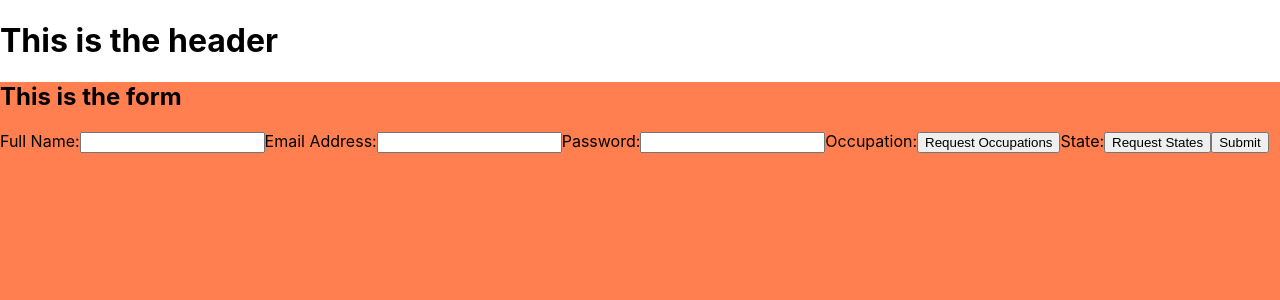
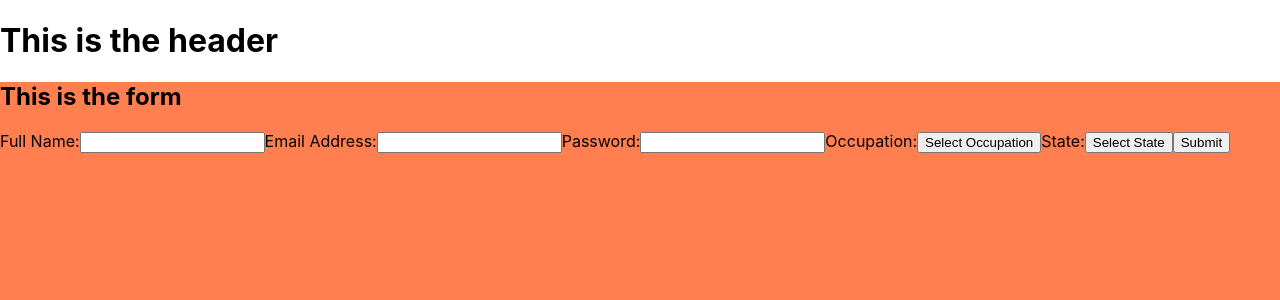
Before and after one commit to joki9448/fetchrewards-code-challenge, a React (Create React App) app: page / in a window 1280 px wide. Shown: the top 300 px of the page. Built offline with nearby package versions, Linux system fonts and the light colour scheme.

Commit message:
renamed state for dropdown menus and added ternary expressions

```diff
--- a/src/components/Form.js
+++ b/src/components/Form.js
@@ -1,5 +1,4 @@
 import React, { useState } from 'react';
-import OccupationsList from './OccupationsList';
 
 function Form () {
     // useState for form object
@@ -10,19 +9,21 @@ function Form () {
     const [state, setState] = useState('');
 
     // useState for dropdown menus
-    const [occupations, setOccupations] = useState([]);
-    const [states, setStates] = useState([]);
+    const [jobsList, setJobsList] = useState([]);
+    const [statesList, setStatesList] = useState([]);
+    const [isJobsListVisible, setIsJobsListVisible] = useState(false);
+    const [isStatesListVisible, setIsStatesListVisible] = useState(false);
 
     // Occupations and States GET requests
     const requestOccupations = async () => {
         let req = await fetch('https://frontend-take-home.fetchrewards.com/form');
         let res = await req.json();
-        setOccupations(res.occupations)
+        setJobsList(res.occupations)
     }
     const requestStates = async () => {
         let req = await fetch('https://frontend-take-home.fetchrewards.com/form');
         let res = await req.json();
-        setStates(res.states);
+        setStatesList(res.states);
     }
 
     // Form Submit
@@ -58,10 +59,22 @@ function Form () {
                 <input type="password"></input>
 
                 <label for="occupation">Occupation:</label>
-                <button type="button" onClick={requestOccupations}>Request Occupations</button>
+                <button type="button" onClick={() => {
+                    requestOccupations()
+                    setIsJobsListVisible(true)
+                }}>
+                    Select Occupation
+                </button>
+                {isJobsListVisible ? jobsList : null}
 
                 <label for="state">State:</label>
-                <button type="button" onClick={requestStates}>Request States</button>
+                <button type="button" onClick={() => {
+                    requestStates()
+                    setIsStatesListVisible(true);
+                }}>
+                    Select State
+                </button>
+                {isStatesListVisible ? statesList : null}
 
                 <button type="submit">Submit</button>
             </form>
--- a/src/components/OccupationsList.js
+++ /dev/null
@@ -1,9 +0,0 @@
-function Occupations(jobs) {
-    return (
-        <div>
-            <h1>This is the occupations list</h1>
-        </div>
-    )
-}
-
-export default Occupations;
```
Also changed, not shown: src/components/StatesList.js (deleted, +0 -9 lines).
